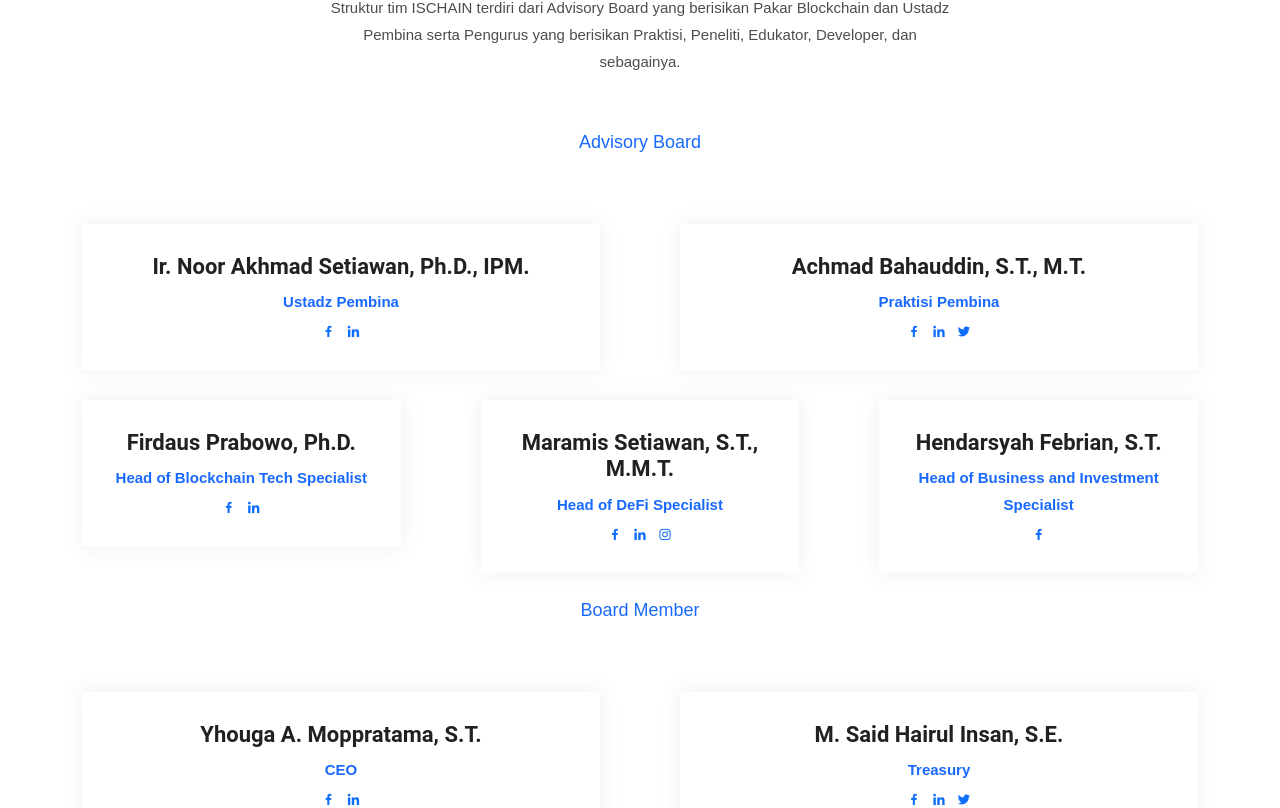
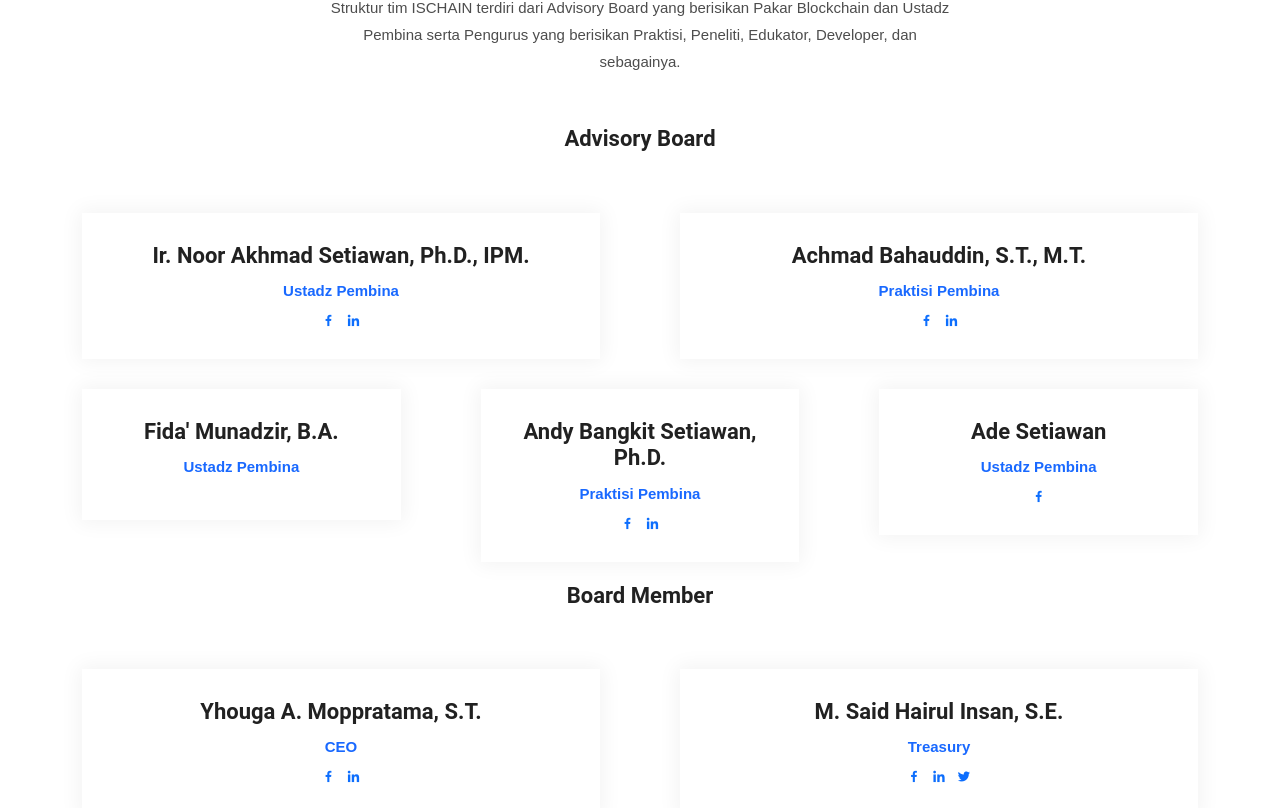
Before and after one commit to ischain/ischain.github.io, a Next.js app: page / in a window 1280 px wide. Shown: the part 3917-4725 px from the top of the page. Built offline with nearby package versions, Linux system fonts and the light colour scheme.

Commit message:
Update TeamTwo.js

```diff
--- a/components/Common/TeamTwo.js
+++ b/components/Common/TeamTwo.js
@@ -12,7 +12,7 @@ class TeamTwo extends Component {
                     </div>
 
                     <div className="section-title">
-                        <span>Advisory Board</span>
+                        <h3>Advisory Board</h3>
                         </div>
                     <div className="row">
                        <div className="col-lg-6 col-sm-6">
@@ -54,11 +54,6 @@ class TeamTwo extends Component {
                                                 <i className="bx bxl-linkedin"></i>
                                             </a>
                                         </li>
-                                        <li>
-                                            <a href="https://twitter.com/muhammadsaidify" target="_blank">
-                                                <i className="bx bxl-twitter"></i>
-                                            </a>
-                                        </li>
                                     </ul>
                                 </div>
                             </div>
@@ -67,17 +62,26 @@ class TeamTwo extends Component {
                         <div className="col-lg-4 col-sm-6 offset-sm-4 offset-lg-0">
                             <div className="single-team active">
                                 <div className="team-content">
-                                    <h3>Firdaus Prabowo, Ph.D.</h3>
-                                    <span>Head of Blockchain Tech Specialist</span>
+                                    <h3>Fida' Munadzir, B.A.</h3>
+                                    <span>Ustadz Pembina</span>
+                                </div>
+                            </div>
+                        </div>
+
+                        <div className="col-lg-4 col-sm-6 offset-sm-4 offset-lg-0">
+                            <div className="single-team active">
+                                <div className="team-content">
+                                    <h3>Andy Bangkit Setiawan, Ph.D.</h3>
+                                    <span>Praktisi Pembina</span>
 
                                     <ul className="social-icon">
                                         <li>
-                                            <a href="https://www.facebook.com/firdaus.prabowo" target="_blank">
+                                            <a href="https://www.facebook.com/andy.bangkit" target="_blank">
                                                 <i className="bx bxl-facebook"></i>
                                             </a>
                                         </li>
                                         <li>
-                                            <a href="https://www.linkedin.com/in/fprabowo/" target="_blank">
+                                            <a href="https://www.linkedin.com/in/andy-bangkit-a94a7676/" target="_blank">
                                                 <i className="bx bxl-linkedin"></i>
                                             </a>
                                         </li>
@@ -89,39 +93,12 @@ class TeamTwo extends Component {
                         <div className="col-lg-4 col-sm-6 offset-sm-4 offset-lg-0">
                             <div className="single-team active">
                                 <div className="team-content">
-                                    <h3>Maramis Setiawan, S.T., M.M.T.</h3>
-                                    <span>Head of DeFi Specialist</span>
+                                    <h3>Ade Setiawan</h3>
+                                    <span>Ustadz Pembina</span>
 
                                     <ul className="social-icon">
                                         <li>
-                                            <a href="https://www.facebook.com/maramis.setiawan" target="_blank">
-                                                <i className="bx bxl-facebook"></i>
-                                            </a>
-                                        </li>
-                                        <li>
-                                            <a href="https://www.linkedin.com/in/maramis-setiawan-a9842b42/" target="_blank">
-                                                <i className="bx bxl-linkedin"></i>
-                                            </a>
-                                        </li>
-                                        <li>
-                                            <a href="https://www.instagram.com/maramissetiawan/" target="_blank">
-                                                <i className="bx bxl-instagram"></i>
-                                            </a>
-                                        </li>
-                                    </ul>
-                                </div>
-                            </div>
-                        </div>
-
-                        <div className="col-lg-4 col-sm-6 offset-sm-4 offset-lg-0">
-                            <div className="single-team active">
-                                <div className="team-content">
-                                    <h3>Hendarsyah Febrian, S.T.</h3>
-                                    <span>Head of Business and Investment Specialist</span>
-
-                                    <ul className="social-icon">
-                                        <li>
-                                            <a href="https://www.facebook.com/hendarsyah.febryan" target="_blank">
+                                            <a href="https://www.facebook.com/adese641" target="_blank">
                                                 <i className="bx bxl-facebook"></i>
                                             </a>
                                         </li>
@@ -132,7 +109,7 @@ class TeamTwo extends Component {
                     </div>
 
                     <div className="section-title">
-                        <span>Board Member</span>
+                        <h3>Board Member</h3>
                         </div>
                     <div className="row">
                        <div className="col-lg-6 col-sm-6">
@@ -187,7 +164,7 @@ class TeamTwo extends Component {
 
 
                         <div className="section-title">
-                            <span>Specialist and Supporting Team</span>
+                            <h3>Specialist and Supporting Team</h3>
                         </div>
                         <div className="row">
                         <div className="col-lg-4 col-sm-6 offset-sm-4 offset-lg-0">
```
